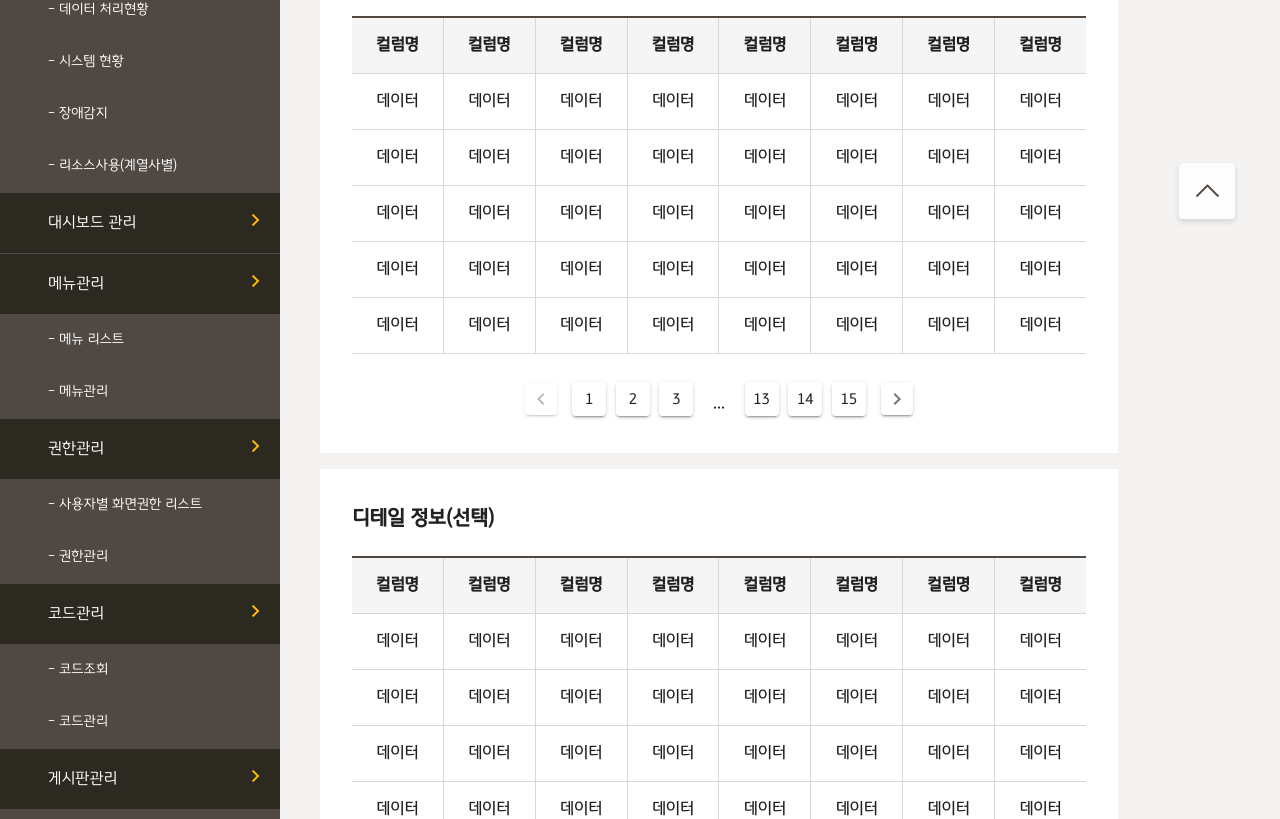
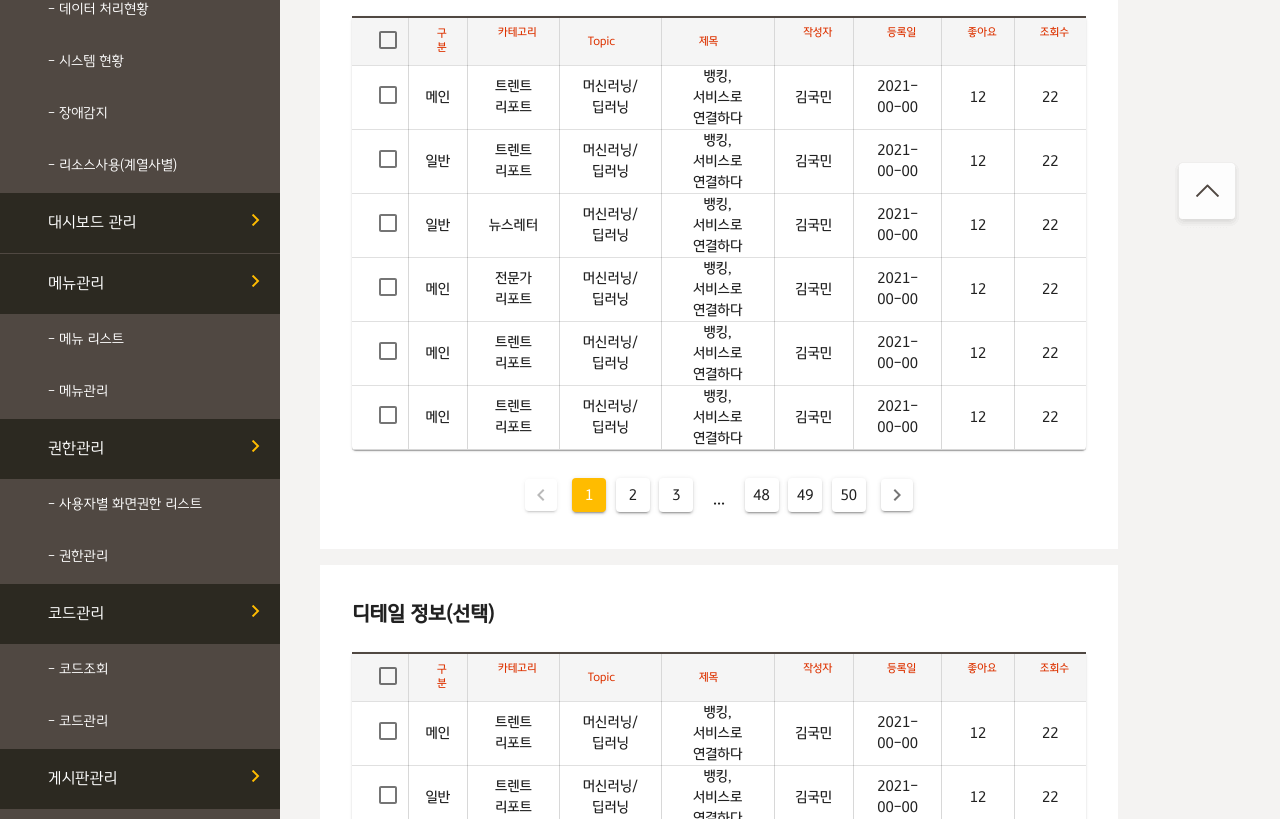
Before and after one commit to gesazumo/vuedata, a Vue app: page /pub/admin in a window 1280 px wide. Shown: the part 521-1340 px from the top of the page. Built offline with nearby package versions, Linux system fonts and the light colour scheme.

Commit message:
Header, Footer, popup 수정

```diff
--- a/public/index.html
+++ b/public/index.html
@@ -227,13 +227,13 @@
       <script> //모달팝업
         $(function(){
           $("#modal-open").click(function(){
-            $("#popup").css('display','flex').hide().fadeIn();
+            $("#Fullpopup").css('display','flex').hide().fadeIn();
           });
           $("#close").click(function(){
               modalClose();
           });
           function modalClose(){
-            $("#popup").fadeOut();
+            $("#Fullpopup").fadeOut();
           }
         });
       </script>
--- a/src/assets/css/admin.css
+++ b/src/assets/css/admin.css
@@ -184,8 +184,9 @@
   .v-select {max-width: 100% !important;}
   .mg_L0 {margin-left:4px !important; margin-top:33px;}
 }
+/*
 @media (min-width: 1264px) {
   .container {
     max-width: 100% !important;
     }
-}
+}*/
--- a/src/assets/css/common.css
+++ b/src/assets/css/common.css
@@ -100,9 +100,14 @@
   height: 32px;
   background: url(../../images/icon_search.png) center center no-repeat;
 }
+.topLink ul li.search button.srch:hover,
+.topLink ul li.search button.srch:active,
+.topLink ul li.search button.srch:focus {
+  background: url(../../images/icon_search.png) center center no-repeat !important;
+}
 .blind {display: none;}
 
-/*search 클릭시 검색 화면 view*/
+/*search 클릭시 Fullpoup*/
 .popup-wrap{
   background-color:rgba(0,0,0,.3);
   justify-content:center;
@@ -116,7 +121,7 @@
   padding:0;
   z-index: 12;
 }
-.popup{
+.popup-inner {
   width:100%;
   max-width:100%;
   height: 100%;
@@ -177,6 +182,10 @@
 .search-area .v-text-field input label {
   line-height: 42px !important;
 }
+.search-area .v-text-field .v-input__prepend-inner i {
+  font-size: 22px;
+  margin-top: 7px
+}
 .v-text-field .v-label {min-height: 0 !important;}
 
 .keyword {
@@ -239,7 +248,7 @@
   width:100%;
   height:50px;
 }
-.pop-btn{
+.popup-btn{
   display:inline-flex;
   width:40px;
   height:40px;
@@ -248,9 +257,6 @@
   align-items:center;
   cursor:pointer;
   background: url(../../images/com_icon_close.png) center center no-repeat;
-}
-.pop-btn.confirm{
-  border-right:1px solid #3b5fbf;
 }
 
 .topLink .mybtn a.on {position: relative; display: inline-block; }
@@ -1386,7 +1392,7 @@ filter: progid:DXImageTransform.Microsoft.gradient( startColorstr='#017cc7', end
   float: left;
   margin-right: 140px;
   color: #261f19;
-  font-family: "KBFGDisplayL";
+  font-family: "KBFGDisplayM";
   font-weight: 600;
   font-size: 16px;
 }
@@ -1405,6 +1411,7 @@ filter: progid:DXImageTransform.Microsoft.gradient( startColorstr='#017cc7', end
 }
 .footer_wrap .inner ul.footmenu li ul {
   margin: 0;
+  margin-top: 20px;
 }
 .footer_wrap .inner ul.footmenu li ul li {
   margin: 0;
@@ -1434,12 +1441,12 @@ filter: progid:DXImageTransform.Microsoft.gradient( startColorstr='#017cc7', end
 .otherinfo .familyGroup {
   position:relative;
   width:auto;
-  padding:0 54px 0 0;
+  /*padding:0 54px 0 0;*/
   border:1px solid #dddddd;
   background: #fff;
 }
 .otherinfo .familyGroup .selectbox {
-  min-width:210px;
+  min-width:100%;
   padding:17px 46px 16px 24px;
   font-family:'KBFGDisplayM';
   font-size:16px;
@@ -1447,15 +1454,15 @@ filter: progid:DXImageTransform.Microsoft.gradient( startColorstr='#017cc7', end
   line-height:1.2;
   letter-spacing:-0.5px;
   font-weight:600;
-  background:url('/content/images/bg/bg_familysite_arrow.png') right 20px top 50%  no-repeat;
   border:0;
   -webkit-appearance:none;
   -moz-appearance:none;
   appearance:none;
 }
+
 .otherinfo .down {
   display: inline-block;
-  padding:32px 16px;
+  padding:32px 0 32px 16px;
   border-bottom: 1px solid #d8d8d8;
 }
 .otherinfo .down ul li {
@@ -1466,13 +1473,26 @@ filter: progid:DXImageTransform.Microsoft.gradient( startColorstr='#017cc7', end
 }
 .otherinfo .down ul li:last-child {margin-bottom: 0;}
 .otherinfo .down ul li span {
-  display: inline-block;
+  display: block;
   font-family: 'KBFGDisplayM';
   padding-left: 22px;
   background: url('../../images/com_icon_down.png') left center no-repeat;
-}
-
-
+  margin-left: 110px;
+  margin-top: -24px;
+  cursor: pointer;
+}
+.otherinfo .faq-btn {
+ margin-top: 30px;
+}
+.otherinfo .faq-btn i {color:#ffbc00;}
+.otherinfo .faq-btn button.faq {
+ background: none !important;
+ margin: 0 !important;
+ padding: 0 !important;
+ height: auto;
+ min-width: auto;
+ margin-left: 16px !important;
+}
 
 /*text*/
 textarea {
@@ -1491,7 +1511,7 @@ textarea::-webkit-scrollbar {
 }
 */
 
-/*btn*/
+/*기본버튼*/
 button {
   font-family: "KBFGTextM"; /*KB금융본문체*/
   font-size: 14px;
@@ -1503,17 +1523,18 @@ button {
   border-radius: 4px;
   margin: 0px 5px;
   padding: 0 16px;
-  height: 40px;
-  min-width: 80px;
+  color: #1e1909;
+  background: #ffbc00;
   cursor: pointer;
-  /*background:#ffbc00;*/
-}
-button.primary {
-  color: #1e1909 !important;
-}
-button.secondary {
-  color: #fff !important;
-}
+}
+button:active, button:hover, button:focus {
+  background: #ffbc00!important;
+  opacity: 0.7;
+  color: #1e1909;
+  outline: 0;
+}
+
+
 button.large {
   height: 50px;
   min-width: 160px;
@@ -1528,21 +1549,24 @@ button.small {
   font-size: 14px;
   padding: 0 10px;
 }
-button:disabled {
-  opacity: 0.5;
-  color: #fff;
-  pointer-events: none;
-}
+
 button.box {
   border: 1px solid #504842;
   background-color: #fff;
   color: #504842;
+  min-height: 40px;
 }
 button.round {
   border: 1px solid #504842;
   background-color: #fff;
   color: #504842;
   border-radius: 50px;
+}
+button.faq {
+  background: transparent;
+}
+button.faq:hover, .faq:focus, .faq:active {
+  background: none;
 }
 button.util {
   border: 1px solid #fff;
@@ -1554,47 +1578,72 @@ button.util {
   padding: 0 10px;
   margin: 0;
 }
-button:active,
-button:hover,
-button:focus {
-  /*background: var(--button-hover-bg-color);*/
+button.util:hover {
+  background-color: rgba(255, 255, 255, 0.2);
+  color: #fff;
+}
+button.my {
+  background: #ffbc00 !important;
+  font-weight: 600;
+  color: #231e10;
+  height: 40px;
+  min-width: auto;
+}
+button.my:hover, .my:active, .my:focus {
+  opacity: 1;
+}
+button:disabled {
+  opacity: 0.5;
+  color: #fff;
+  pointer-events: none;
+}
+
+/*
+
+button.box {
+  border: 1px solid #504842;
+  background-color: #fff;
+  color: #504842;
+  min-height: 40px;
+}
+button.round {
+  border: 1px solid #504842;
+  background-color: #fff;
+  color: #504842;
+  border-radius: 50px;
+}
+
+
+button.primary:hover {
+  background: #ffbc00 !important;
   opacity: 0.7;
-  outline: 0;
-}
-
-button.primary:hover {
-  background: #968d83 !important;
-  opacity: 0.7;
-  color: #fff !important;
+  color: #1e1909 !important;
 }
 button.secondary:hover {
   background: #504842 !important;
   opacity: 0.7;
   color: #fff !important;
 }
-button.util:hover {
-  background-color: rgba(255, 255, 255, 0.2);
-  color: #fff;
-}
-button.my {
-  background: #ffbc00 !important;
-  font-weight: 600;
-  color: #231e10;
-  height: 40px;
-  min-width: auto;
-}
-button.my:hover, .my:active, .my:focus {
-  opacity: 1;
-}
+
+*/
+
 /*버튼*/
 button.regit {background-color: #ffbc00 !important; color: #1e1909 !important;}  /*등록*/
 button.edit {border: 1px solid #504842; color: #504842; background-color: #fff;} /*수정*/
 button.delete {border: 1px solid #504842; color: #504842; background-color: #fff;} /*삭제*/
 button.cancel {border: 1px solid #504842; color: #504842; background-color: #fff;} /*취소*/
+button.cancel:hover {
+  background: #fff!important;
+  opacity: 0.7;
+  outline: 0;
+}
 button.confirm {background-color:#504842; color:#fff;} /*확인,완료*/
-button.search {background: #504842 !important; color: #fff !important; } /*검색*/
+button.search {background: #504842 !important; min-width: 80px; min-height: 40px; color: #fff !important; } /*검색*/
 button.check {background: #504842 !important; color: #fff !important; }
-button.reset {background: #968d83 !important; color:#fff !important; }
+button.reset {background: #968d83 !important; min-width: 80px; min-height: 40px; color:#fff !important; }
+
+button.full {width:100%; min-width:100%; }
+button.close {background: none !important;}
 
 /*
 button {
@@ -2133,7 +2182,7 @@ table span {
 
 
 /*팝업*/
-#layerpop {
+#popup {
   position: relative;
   left: 50%;
   top: 100px;
@@ -2142,20 +2191,21 @@ table span {
   display: inline-block;
   background: #f5f5f5;
   margin-left:-200px;
-}
-#layerpop .inner {
-  padding: 30px;
+  max-width: 400px;
+}
+#popup .inner {
+  padding: 20px;
   background: #fff;
 }
-#layerpop .inner .poptit {
-  display: inline-block;
-  width: 100%;
-}
-#layerpop .inner .poptit p {
+#popup .inner .poptit {
+  display: inline-block;
+  width: 100%;
+}
+#popup .inner .poptit p {
   font-size: 18px;
   font-weight: 600;
 }
-#layerpop .inner .poptit button {
+#popup .inner .poptit button {
   float: right;
   display: inline-block;
   text-align: center;
@@ -2168,19 +2218,25 @@ table span {
   min-width: 30px !important;
   cursor: pointer;
 }
-#layerpop .inner .poptit button i {
+#popup .inner .poptit button i {
   color: #1e1909;
 }
-#layerpop .inner .popconts {
+#popup .inner .popconts {
   padding: 20px 0;
 }
-#layerpop .inner .popconts div {
+#popup .inner .popconts div {
+  width: 100%;
   overflow-y: auto;
+  font-family: 'KBFGTextM';
+  font-size: 16px;
+  line-height: 24px;
   height: 200px;
 }
-#layerpop .inner .popbtn {
+#popup .inner .popbtn {
   text-align: center;
 }
+
+
 
 /*select*/
 .v-select {
@@ -2458,6 +2514,7 @@ table span {
 
 /*datepicker날짜선택*/
 .mx-input {min-height: 40px;}
+.mx-datepicker-range {width: 304.5px; }
 .mx-calendar-header button {
   min-width: 0;
 }
--- a/src/assets/css/reset.css
+++ b/src/assets/css/reset.css
@@ -210,3 +210,11 @@ legend {
 
 img {border-style: none;}
 progress {vertical-align: baseline;}
+
+/*스크롤바*/
+::-webkit-scrollbar { width: 5.2px; } /* 스크롤 바 */
+::-webkit-scrollbar-track { background-color:#fff; } /* 스크롤 바 밑의 배경 */
+::-webkit-scrollbar-thumb { background: #ddd; border-radius: 10px; } /* 실질적 스크롤 바 */
+::-webkit-scrollbar-thumb:hover { background: #404040; } /* 실질적 스크롤 바 위에 마우스를 올려다 둘 때 */
+::-webkit-scrollbar-thumb:active { background: #808080; } /* 실질적 스크롤 바를 클릭할 때 */
+::-webkit-scrollbar-button { display: none; } /* 스크롤 바 상 하단 버튼 */
--- a/src/views/pub/Admin.vue
+++ b/src/views/pub/Admin.vue
@@ -128,79 +128,21 @@
 						<button class="box">담당자 목록 다운로드</button>
 					</div>
 					<div class="table_box">
-						<table>
-							<caption>
-								table caption
-							</caption>
-							<thead>
-								<tr>
-									<th>컬럼명</th>
-									<th>컬럼명</th>
-									<th>컬럼명</th>
-									<th>컬럼명</th>
-									<th>컬럼명</th>
-									<th>컬럼명</th>
-									<th>컬럼명</th>
-									<th>컬럼명</th>
-								</tr>
-							</thead>
-							<tbody>
-								<tr>
-									<td>데이터</td>
-									<td>데이터</td>
-									<td>데이터</td>
-									<td>데이터</td>
-									<td>데이터</td>
-									<td>데이터</td>
-									<td>데이터</td>
-									<td>데이터</td>
-								</tr>
-								<tr>
-									<td>데이터</td>
-									<td>데이터</td>
-									<td>데이터</td>
-									<td>데이터</td>
-									<td>데이터</td>
-									<td>데이터</td>
-									<td>데이터</td>
-									<td>데이터</td>
-								</tr>
-								<tr>
-									<td>데이터</td>
-									<td>데이터</td>
-									<td>데이터</td>
-									<td>데이터</td>
-									<td>데이터</td>
-									<td>데이터</td>
-									<td>데이터</td>
-									<td>데이터</td>
-								</tr>
-								<tr>
-									<td>데이터</td>
-									<td>데이터</td>
-									<td>데이터</td>
-									<td>데이터</td>
-									<td>데이터</td>
-									<td>데이터</td>
-									<td>데이터</td>
-									<td>데이터</td>
-								</tr>
-								<tr>
-									<td>데이터</td>
-									<td>데이터</td>
-									<td>데이터</td>
-									<td>데이터</td>
-									<td>데이터</td>
-									<td>데이터</td>
-									<td>데이터</td>
-									<td>데이터</td>
-								</tr>
-							</tbody>
-						</table>
+						<v-data-table
+							v-model="selected"
+							:headers="headers"
+							:items="items3"
+							:items-per-page="itemsPerPage"
+							:single-select="singleSelect"
+							item-key="aaa"
+							show-select
+							hide-default-footer
+							class="elevation-1"
+						></v-data-table>
 						<div class="paging">
 							<v-pagination
 								v-model="page"
-								:length="15"
+								:length="50"
 								:total-visible="7"
 								color="primary"
 							></v-pagination>
@@ -212,75 +154,25 @@
 						<h5>디테일 정보(선택)</h5>
 					</div>
 					<div class="table_box">
-						<table>
-							<caption>
-								table caption
-							</caption>
-							<thead>
-								<tr>
-									<th>컬럼명</th>
-									<th>컬럼명</th>
-									<th>컬럼명</th>
-									<th>컬럼명</th>
-									<th>컬럼명</th>
-									<th>컬럼명</th>
-									<th>컬럼명</th>
-									<th>컬럼명</th>
-								</tr>
-							</thead>
-							<tbody>
-								<tr>
-									<td>데이터</td>
-									<td>데이터</td>
-									<td>데이터</td>
-									<td>데이터</td>
-									<td>데이터</td>
-									<td>데이터</td>
-									<td>데이터</td>
-									<td>데이터</td>
-								</tr>
-								<tr>
-									<td>데이터</td>
-									<td>데이터</td>
-									<td>데이터</td>
-									<td>데이터</td>
-									<td>데이터</td>
-									<td>데이터</td>
-									<td>데이터</td>
-									<td>데이터</td>
-								</tr>
-								<tr>
-									<td>데이터</td>
-									<td>데이터</td>
-									<td>데이터</td>
-									<td>데이터</td>
-									<td>데이터</td>
-									<td>데이터</td>
-									<td>데이터</td>
-									<td>데이터</td>
-								</tr>
-								<tr>
-									<td>데이터</td>
-									<td>데이터</td>
-									<td>데이터</td>
-									<td>데이터</td>
-									<td>데이터</td>
-									<td>데이터</td>
-									<td>데이터</td>
-									<td>데이터</td>
-								</tr>
-								<tr>
-									<td>데이터</td>
-									<td>데이터</td>
-									<td>데이터</td>
-									<td>데이터</td>
-									<td>데이터</td>
-									<td>데이터</td>
-									<td>데이터</td>
-									<td>데이터</td>
-								</tr>
-							</tbody>
-						</table>
+						<v-data-table
+							v-model="selected"
+							:headers="headers"
+							:items="items3"
+							:items-per-page="itemsPerPage"
+							:single-select="singleSelect"
+							item-key="aaa"
+							show-select
+							hide-default-footer
+							class="elevation-1"
+						></v-data-table>
+						<div class="paging">
+							<v-pagination
+								v-model="page"
+								:length="50"
+								:total-visible="7"
+								color="primary"
+							></v-pagination>
+						</div>
 					</div>
 				</div>
 				<div class="btn_area">
@@ -291,4 +183,109 @@
 		</div>
 	</div>
 </template>
-<script></script>
+<script>
+export default {
+	data() {
+		return {
+			date: null,
+			items1: [
+				'카테고리:전체',
+				'트렌드 리포트',
+				'전문가 리포트',
+				'뉴스레터',
+			],
+			items2: [
+				'Tppic:전체',
+				'머신러닝/딥러닝',
+				'인공지능',
+				'클라우드',
+				'데이터',
+				'디지털',
+				'자동화/협업',
+			],
+			page: 1,
+			pageCount: 0,
+			itemsPerPage: 10,
+			singleSelect: false,
+			selected: [],
+			headers: [
+				{
+					text: '구분',
+					align: 'center',
+					sortable: false,
+					value: 'aaa',
+				},
+				{ text: '카테고리', align: 'center', value: 'category' },
+				{ text: 'Topic', align: 'center', value: 'topic' },
+				{ text: '제목', align: 'center', value: 'subject' },
+				{ text: '작성자', align: 'center', value: 'writer' },
+				{ text: '등록일', align: 'center', value: 'date' },
+				{ text: '좋아요', align: 'center', value: 'good' },
+				{ text: '조회수', align: 'center', value: 'hit' },
+			],
+			items3: [
+				{
+					aaa: '메인',
+					category: '트렌트 리포트',
+					topic: '머신러닝/딥러닝',
+					subject: '뱅킹, 서비스로 연결하다',
+					writer: '김국민',
+					date: '2021-00-00',
+					good: '12',
+					hit: '22',
+				},
+				{
+					aaa: '일반',
+					category: '트렌트 리포트',
+					topic: '머신러닝/딥러닝',
+					subject: '뱅킹, 서비스로 연결하다',
+					writer: '김국민',
+					date: '2021-00-00',
+					good: '12',
+					hit: '22',
+				},
+				{
+					aaa: '일반',
+					category: '뉴스레터',
+					topic: '머신러닝/딥러닝',
+					subject: '뱅킹, 서비스로 연결하다',
+					writer: '김국민',
+					date: '2021-00-00',
+					good: '12',
+					hit: '22',
+				},
+				{
+					aaa: '메인',
+					category: '전문가 리포트',
+					topic: '머신러닝/딥러닝',
+					subject: '뱅킹, 서비스로 연결하다',
+					writer: '김국민',
+					date: '2021-00-00',
+					good: '12',
+					hit: '22',
+				},
+				{
+					aaa: '메인',
+					category: '트렌트 리포트',
+					topic: '머신러닝/딥러닝',
+					subject: '뱅킹, 서비스로 연결하다',
+					writer: '김국민',
+					date: '2021-00-00',
+					good: '12',
+					hit: '22',
+				},
+				{
+					aaa: '메인',
+					category: '트렌트 리포트',
+					topic: '머신러닝/딥러닝',
+					subject: '뱅킹, 서비스로 연결하다',
+					writer: '김국민',
+					date: '2021-00-00',
+					good: '12',
+					hit: '22',
+				},
+			],
+		}
+	},
+}
+</script>
```
Also changed, not shown: src/components/Footer.vue (+4 -4 lines), src/components/Header.vue (+69 -55 lines), src/components/pub/popup.vue (+26 -5 lines).
